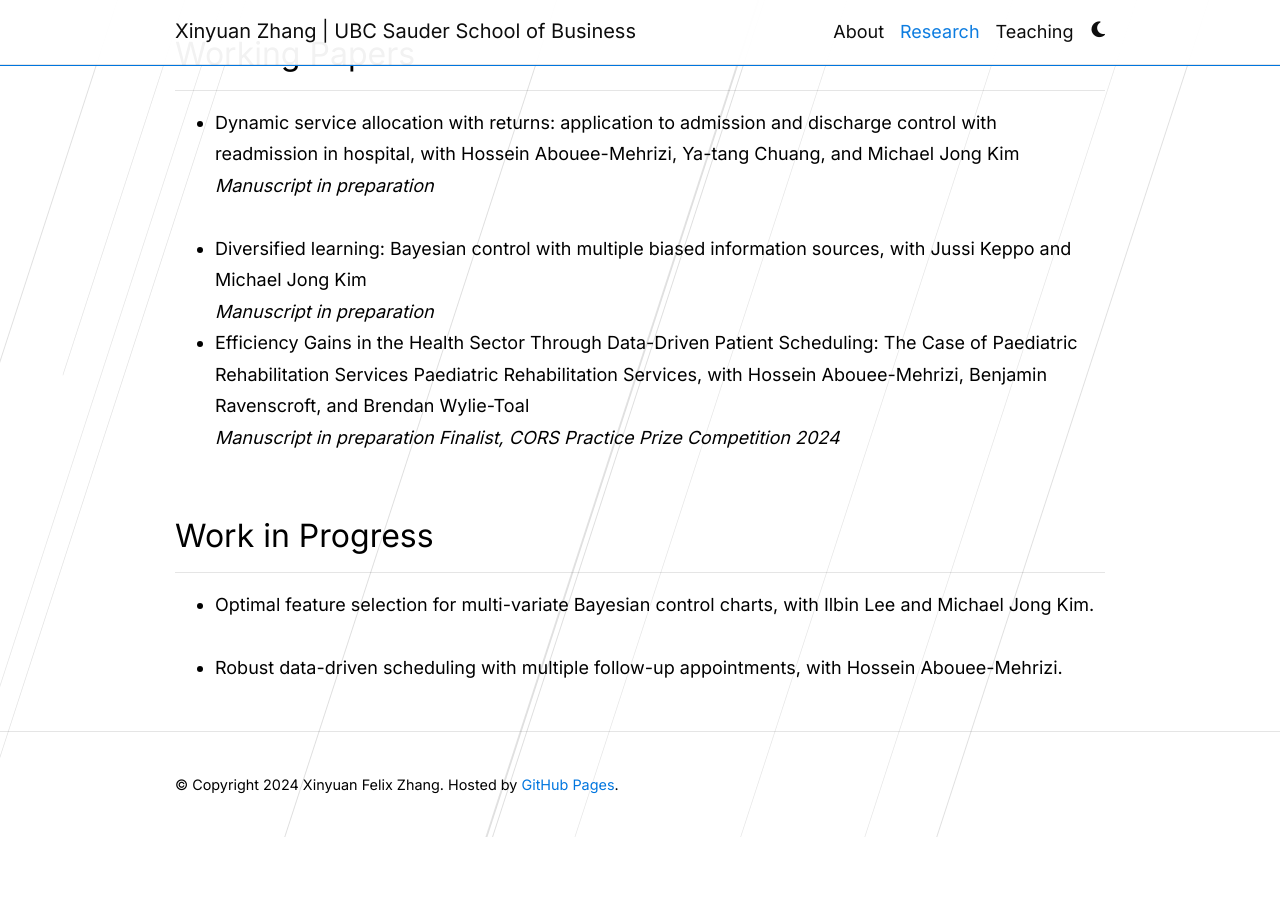
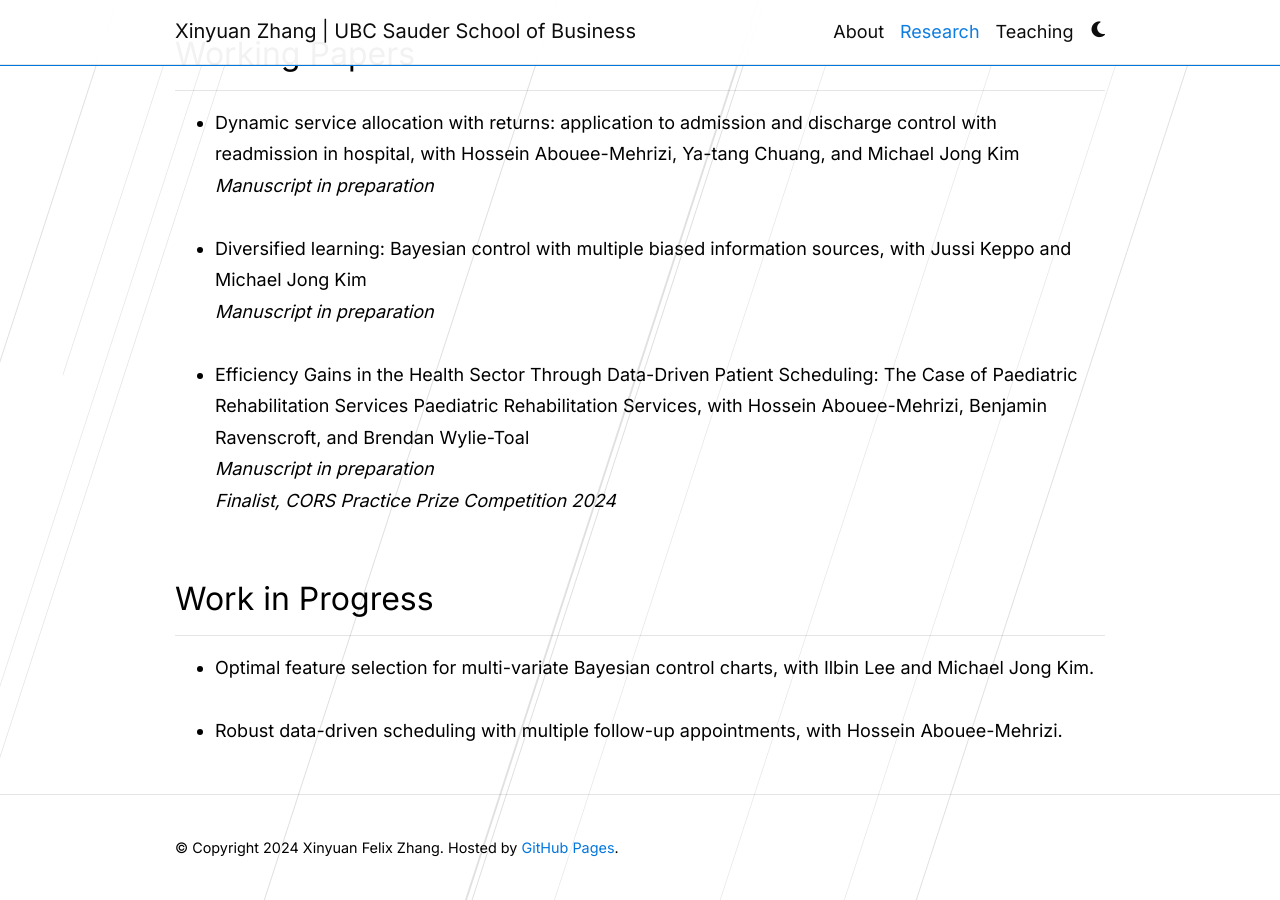
Before and after one commit to xyz2023ca/xyz2023ca.github.io, a Jekyll site: the page built from _pages/publications.md, in a window 1280 px wide and 900 px high, scrolled down 921 px. Built offline with Jekyll 4.4.1, drawn with Linux system fonts in a browser that asks for light colours; comment, search, counter and statistics services are not loaded; a style sheet for code colours, icons or effects is not loaded; before the commit the page ends 1758 px from its top, so only the background shows below that.

Commit message:
Update publications.md

```diff
--- a/_pages/publications.md
+++ b/_pages/publications.md
@@ -41,9 +41,10 @@ Runner-up for INFORMS DAS Best Student Paper Award, 2022
             <strong>Diversified learning: Bayesian control with multiple biased information sources</strong>, with Jussi Keppo and Michael Jong Kim<br>
             <em> Manuscript in preparation </em>
         </li>
+         <br>
         <li>
            <strong>Efficiency Gains in the Health Sector Through Data-Driven Patient Scheduling: The Case of Paediatric Rehabilitation Services Paediatric Rehabilitation Services</strong>, with Hossein Abouee-Mehrizi, Benjamin Ravenscroft, and Brendan Wylie-Toal<br>
-            <em> Manuscript in preparation </em>
+            <em> Manuscript in preparation </em> <br>
             <em> Finalist, CORS Practice Prize Competition 2024 </em>
         </li>
       </ul>
```
